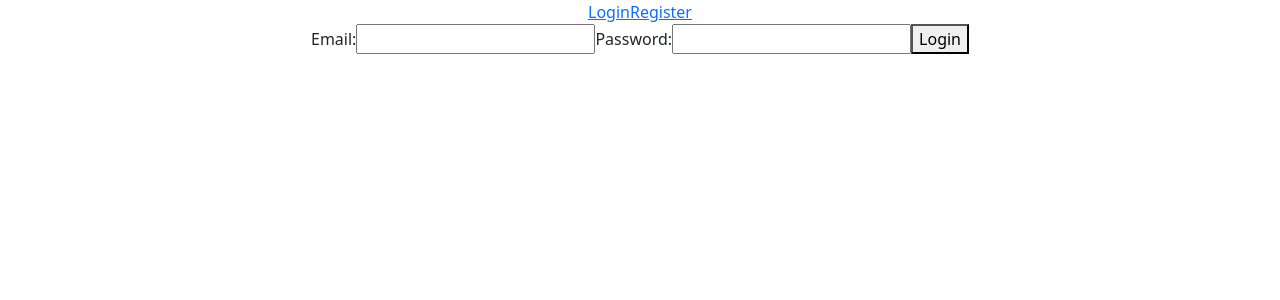
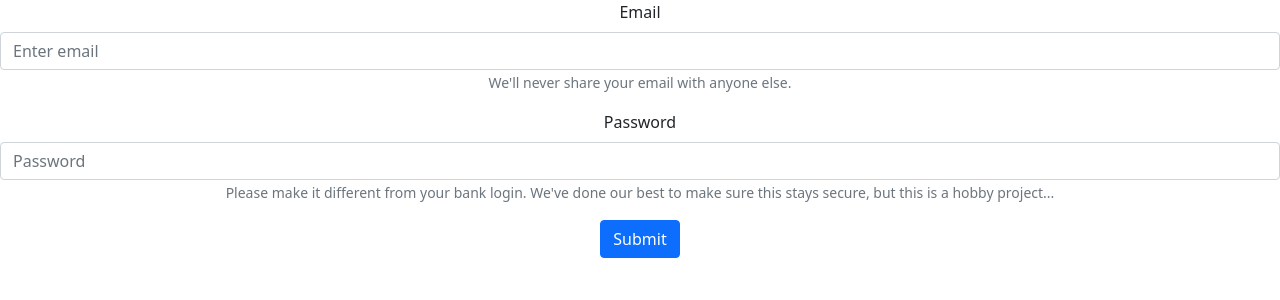
Before and after one commit to reeceap124/plants-manager, a React (Create React App) app: page / in a window 1280 px wide. Shown: the top 300 px of the page. Built offline with nearby package versions, Linux system fonts and the light colour scheme; no server answers.

Commit message:
update login to bootstrap

```diff
--- a/src/App.js
+++ b/src/App.js
@@ -60,8 +60,8 @@ function App() {
         <PlantsProvider plants={[plants, setPlants]}>
           <StatusProvider statuses={[statuses, setStatuses]}>
             <UserProvider user={user}>
-              <Link to="/login">Login</Link>
-              <Link to="/register">Register</Link>
+              {/* <Link to="/login">Login</Link>
+              <Link to="/register">Register</Link> */}
 
               <Routes>
                 <Route
--- a/src/components/Login.js
+++ b/src/components/Login.js
@@ -1,6 +1,8 @@
 import React, { useState } from 'react'
 import axios from 'axios'
 import { useNavigate } from 'react-router-dom'
+import Form from 'react-bootstrap/Form'
+import Button from 'react-bootstrap/Button'
 
 export default function Login() {
   let navigate = useNavigate()
@@ -27,26 +29,36 @@ export default function Login() {
   }
 
   return (
-    <form onSubmit={submit}>
-      <label>
-        Email:
-        <input
+    <Form onSubmit={submit}>
+      <Form.Group className="mb-3" controlId="formBasicEmail">
+        <Form.Label>Email</Form.Label>
+        <Form.Control
           type="email"
+          placeholder="Enter email"
           name="email"
           onChange={handleChange}
-          value={credentials.email}
         />
-      </label>
-      <label>
-        Password:
-        <input
+        <Form.Text className="text-muted">
+          We'll never share your email with anyone else.
+        </Form.Text>
+      </Form.Group>
+
+      <Form.Group className="mb-3" controlId="formBasicPassword">
+        <Form.Label>Password</Form.Label>
+        <Form.Control
           type="password"
+          placeholder="Password"
           name="password"
           onChange={handleChange}
-          value={credentials.password}
         />
-      </label>
-      <button type="submit">Login</button>
-    </form>
+        <Form.Text className="text-muted">
+          Please make it different from your bank login. We've done our best to
+          make sure this stays secure, but this is a hobby project...
+        </Form.Text>
+      </Form.Group>
+      <Button variant="primary" type="submit">
+        Submit
+      </Button>
+    </Form>
   )
 }
```
